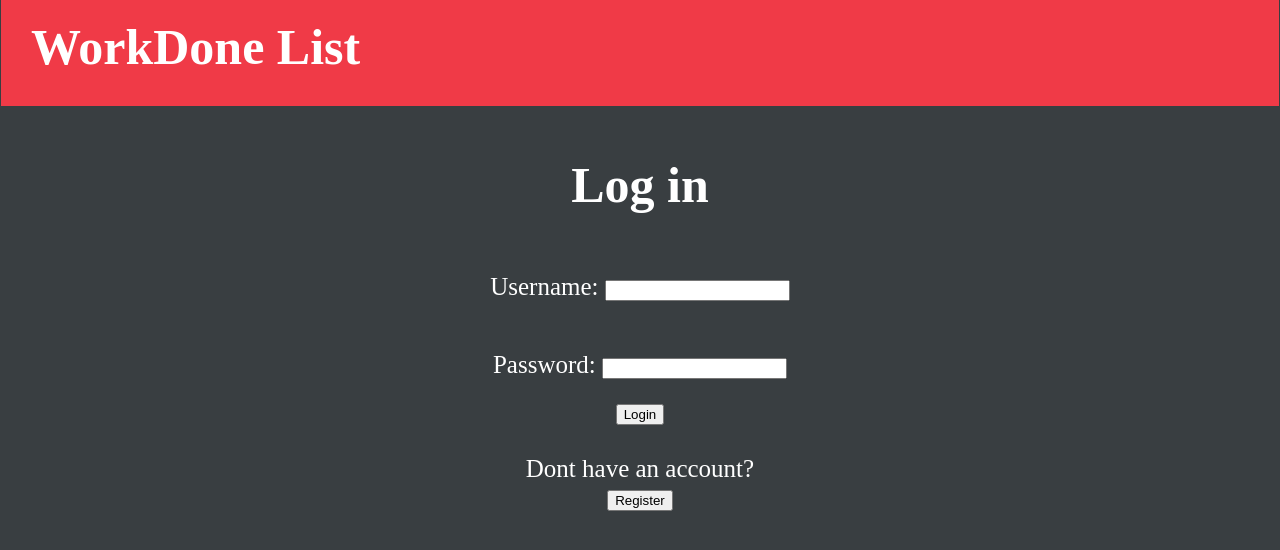
After one commit to 1Eel3ven/to-do-list, a Django app: page /tasks/login/ in a window 1280 px wide. The commit adds this page. Shown: the top 550 px of the page. Run offline with Django 5.2, Linux system fonts and the light colour scheme.

Commit message:
Made placeholder pages for login and register

```diff
--- a/mysite/todolist/static/todolist/style.css
+++ b/mysite/todolist/static/todolist/style.css
@@ -273,6 +273,30 @@ input[type=image] {
     transition: background-color 0.3s;
 }
 
+
+.auth_container {
+    max-width: fit-content;
+    margin: auto;
+}
+
+.login_title, .register_title {
+    text-align: center;
+}
+
+.login_form_container, .register_form_container {
+    display: flex;
+    flex-direction: column;
+    align-items: center;
+}
+
+.auth_alt_option {
+    display: flex;
+    flex-direction: column;
+    align-items: center;
+
+    margin-top: 30px;
+}
+
 .btns:hover {
     background-color: #AF5B5B;
 }
--- a/mysite/todolist/templates/todolist/base.html
+++ b/mysite/todolist/templates/todolist/base2.html
@@ -13,18 +13,6 @@
                 <div>
                     <a href='{% url 'todolist:index' %}'>WorkDone List</a>
                 </div>
-
-                <div class='title_auth_button'>
-                    {% if user.is_authenticated %}
-                        <a class='log_out'>
-                            Log out
-                        </a>
-                    {% else %}
-                        <a class='log_in'>
-                            Log in
-                        </a>
-                    {% endif %}
-                </div>
             </h1>
         </header>
 
--- a/mysite/todolist/templates/todolist/detail.html
+++ b/mysite/todolist/templates/todolist/detail.html
@@ -1,4 +1,4 @@
-{% extends 'todolist/base.html' %}
+{% extends 'todolist/base1.html' %}
 
 {% block content %}
     <div class='detail_flex_container'>
--- a/mysite/todolist/templates/todolist/edit.html
+++ b/mysite/todolist/templates/todolist/edit.html
@@ -1,4 +1,4 @@
-{% extends 'todolist/base.html' %}
+{% extends 'todolist/base1.html' %}
 
 {% block content %}
     <!-- Main form -->
--- a/mysite/todolist/templates/todolist/index.html
+++ b/mysite/todolist/templates/todolist/index.html
@@ -1,4 +1,4 @@
-{% extends 'todolist/base.html' %}
+{% extends 'todolist/base1.html' %}
 
 <head>
     {% load static %}
--- /dev/null
+++ b/mysite/todolist/templates/todolist/login.html
@@ -0,0 +1,22 @@
+{% extends 'todolist/base2.html' %}
+
+{% block content %}
+    <div class='auth_container'>
+        <h1 class='login_title'>Log in</h1>
+
+        <form class='login_form_container' method="POST" autocomplete="off">
+            {% csrf_token %}
+
+            {{ login_form.as_p }}
+
+            <input type="submit" value="Login" class='login_form_button btns'>
+        </form>
+
+        <div class='auth_alt_option'>
+            Dont have an account?
+            <a href='{% url 'todolist:register_page' %}'>
+                <button class='login_register_button btns'>Register</button>
+            </a>
+        </div>
+    </div>
+{% endblock %}
--- a/mysite/todolist/urls.py
+++ b/mysite/todolist/urls.py
@@ -13,4 +13,6 @@ urlpatterns = [
     path('<int:task_id>/edit_task/', views.EditTask, name='edit_task'),
     path('addgroup/', views.AddGroup, name='add_group'),
     path('deletegroup/', views.DeleteGroup, name='delete_group'),
+    path('login/', views.LoginView, name='login_page'),
+    path('register/', views.RegisterView, name='register_page'),
 ]
--- a/mysite/todolist/views.py
+++ b/mysite/todolist/views.py
@@ -1,9 +1,9 @@
-from django.shortcuts import redirect, get_object_or_404, HttpResponseRedirect, Http404
+from django.shortcuts import render, redirect, get_object_or_404, HttpResponseRedirect, Http404
 from django.views import generic
 from django.urls import reverse
 
 from .models import Task, TaskGroup
-from .forms import TaskForm, GroupForm
+from .forms import TaskForm, GroupForm, LoginForm, CreateUserForm
 
 class IndexView(generic.ListView):
     template_name = 'todolist/index.html'
@@ -106,11 +106,15 @@ def DeleteGroup(request):
     return redirect(request.META.get('HTTP_REFERER', '/'))
 
 
-def register(request):
-    pass
+def LoginView(request):
+    context = {'login_form': LoginForm}
 
-def my_login(request):
-    pass
+    return render(request, 'todolist/login.html', context=context)
+
+def RegisterView(request):
+    context = {'register_form': CreateUserForm}
+
+    return render(request, 'todolist/register.html', context=context)
 
 def user_logout(request):
     pass
```
Also changed, not shown: mysite/todolist/templates/todolist/base1.html (added, +36 -0 lines), mysite/todolist/templates/todolist/register.html (added, +22 -0 lines).
